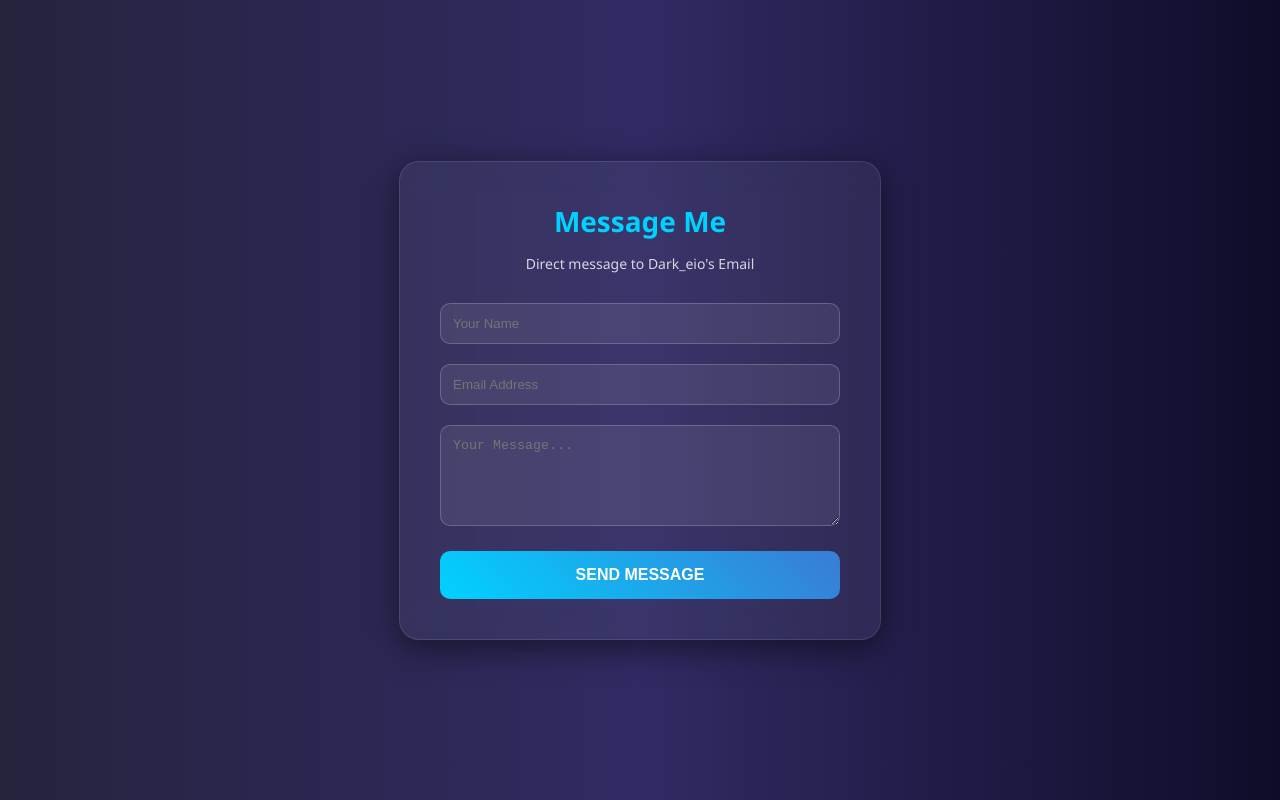
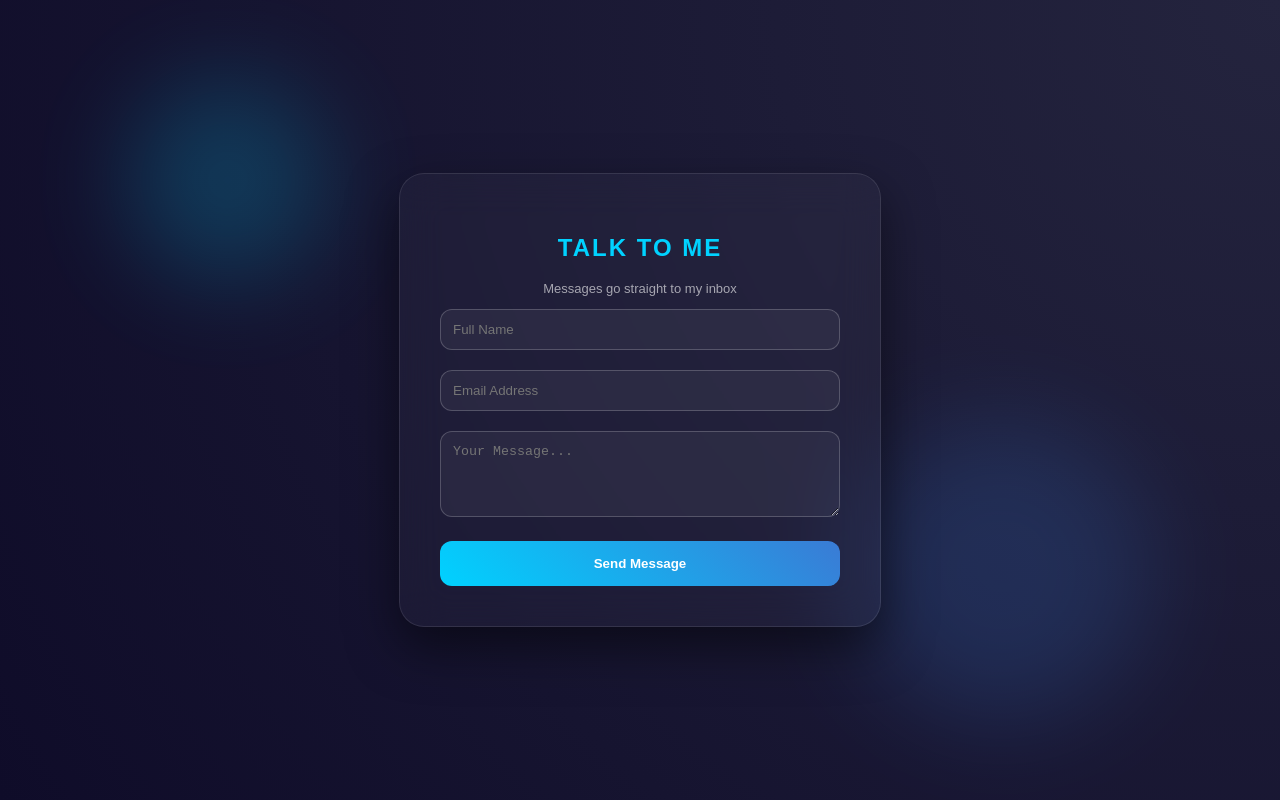
Before and after one commit to darkeio6307/Contact-me, a plain HTML site: page index.html in a window 1280 px wide. Drawn offline with Linux system fonts and the light colour scheme.

Commit message:
Enhance contact form and styling for dynamic look

```diff
--- a/index.html
+++ b/index.html
@@ -3,116 +3,100 @@
 <head>
     <meta charset="UTF-8">
     <meta name="viewport" content="width=device-width, initial-scale=1.0">
-    <title>Contact Dark_eio</title>
+    <title>Contact Dark_eio | Dynamic</title>
     <style>
-        /* Body Styling */
+        :root { --primary: #00d2ff; --bg: #0f0c29; }
         body {
-            margin: 0;
-            padding: 0;
-            display: flex;
-            justify-content: center;
-            align-items: center;
-            min-height: 100vh;
-            background: #0f0c29; /* Dark Background */
-            background: linear-gradient(to right, #24243e, #302b63, #0f0c29);
-            font-family: 'Segoe UI', sans-serif;
+            margin: 0; min-height: 100vh; display: flex; justify-content: center; align-items: center;
+            background: radial-gradient(circle at top right, #24243e, #0f0c29);
+            font-family: 'Poppins', sans-serif; overflow: hidden;
         }
 
-        /* Glassmorphism Card */
+        /* Dynamic Glass Card */
         .contact-card {
-            background: rgba(255, 255, 255, 0.05);
-            backdrop-filter: blur(15px);
-            -webkit-backdrop-filter: blur(15px);
+            background: rgba(255, 255, 255, 0.03);
+            backdrop-filter: blur(20px);
             border: 1px solid rgba(255, 255, 255, 0.1);
-            border-radius: 20px;
-            padding: 40px;
-            max-width: 400px;
-            width: 90%;
-            box-shadow: 0 8px 32px 0 rgba(0, 0, 0, 0.5);
-            color: #fff;
-            text-align: center;
+            border-radius: 25px;
+            padding: 40px; width: 90%; max-width: 400px;
+            text-align: center; color: white;
+            box-shadow: 0 20px 50px rgba(0,0,0,0.5);
+            transition: 0.5s;
         }
 
-        .contact-card h2 {
-            margin: 0 0 10px;
-            color: #00d2ff;
-            font-size: 28px;
-        }
+        .contact-card:hover { transform: translateY(-10px); border-color: var(--primary); }
 
-        .contact-card p {
-            font-size: 14px;
-            margin-bottom: 30px;
-            opacity: 0.8;
-        }
+        h2 { color: var(--primary); text-transform: uppercase; letter-spacing: 2px; }
 
-        /* Form Fields */
-        .input-field {
-            margin-bottom: 20px;
-        }
+        .input-group { position: relative; margin-bottom: 20px; }
 
         input, textarea {
-            width: 100%;
-            padding: 12px;
-            background: rgba(255, 255, 255, 0.08);
-            border: 1px solid rgba(255, 255, 255, 0.2);
-            border-radius: 10px;
-            color: white;
-            outline: none;
-            box-sizing: border-box; /* Padding handling */
-            transition: 0.3s;
+            width: 100%; padding: 12px; background: rgba(255,255,255,0.05);
+            border: 1px solid rgba(255,255,255,0.2); border-radius: 12px;
+            color: white; outline: none; transition: 0.3s; box-sizing: border-box;
         }
 
         input:focus, textarea:focus {
-            border-color: #00d2ff;
-            background: rgba(255, 255, 255, 0.15);
+            background: rgba(255,255,255,0.1); border-color: var(--primary);
+            box-shadow: 0 0 15px rgba(0, 210, 255, 0.2);
         }
 
-        /* Button Styling */
+        /* Dynamic Button */
         .glow-btn {
-            width: 100%;
-            padding: 15px;
+            width: 100%; padding: 15px; border: none; border-radius: 12px;
             background: linear-gradient(45deg, #00d2ff, #3a7bd5);
-            border: none;
-            border-radius: 10px;
-            color: white;
-            font-weight: bold;
-            font-size: 16px;
-            cursor: pointer;
-            transition: 0.3s;
-            text-transform: uppercase;
+            color: white; font-weight: bold; cursor: pointer;
+            transition: 0.3s; position: relative; overflow: hidden;
         }
 
-        .glow-btn:hover {
-            transform: translateY(-3px);
-            box-shadow: 0 0 15px rgba(0, 210, 255, 0.6);
+        .glow-btn:active { transform: scale(0.95); }
+
+        /* Floating Circles for Dynamic Look */
+        .circle {
+            position: absolute; background: var(--primary); border-radius: 50%;
+            filter: blur(50px); z-index: -1; opacity: 0.2;
         }
     </style>
 </head>
 <body>
 
+    <div class="circle" style="width: 200px; height: 200px; top: 10%; left: 10%;"></div>
+    <div class="circle" style="width: 300px; height: 300px; bottom: 10%; right: 10%; background: #3a7bd5;"></div>
+
     <section class="contact-card">
-        <h2>Message Me</h2>
-        <p>Direct message to Dark_eio's Email</p>
+        <h2>Talk to Me</h2>
+        <p style="opacity: 0.6; font-size: 13px;">Messages go straight to my inbox</p>
 
-        <form action="https://formspree.io/f/mzdyedpv" method="POST">
+        <form id="contactForm" action="https://formspree.io/f/mzdyedpv" method="POST">
 
             <input type="text" name="_gotcha" style="display:none">
 
-            <div class="input-field">
-                <input type="text" name="name" placeholder="Your Name" required>
+            <input type="hidden" name="_next" value="https://your-github-username.github.io/thanks.html">
+
+            <div class="input-group">
+                <input type="text" name="name" placeholder="Full Name" required>
             </div>
 
-            <div class="input-field">
+            <div class="input-group">
                 <input type="email" name="email" placeholder="Email Address" required>
             </div>
 
-            <div class="input-field">
-                <textarea name="message" rows="5" placeholder="Your Message..." required></textarea>
+            <div class="input-group">
+                <textarea name="message" rows="4" placeholder="Your Message..." required></textarea>
             </div>
 
-            <button type="submit" class="glow-btn">Send Message</button>
+            <button type="submit" class="glow-btn" id="submitBtn">Send Message</button>
         </form>
     </section>
 
+    <script>
+        const form = document.getElementById('contactForm');
+        const btn = document.getElementById('submitBtn');
+
+        form.onsubmit = () => {
+            btn.innerText = "Sending...";
+            btn.style.opacity = "0.7";
+        };
+    </script>
 </body>
 </html>
```
